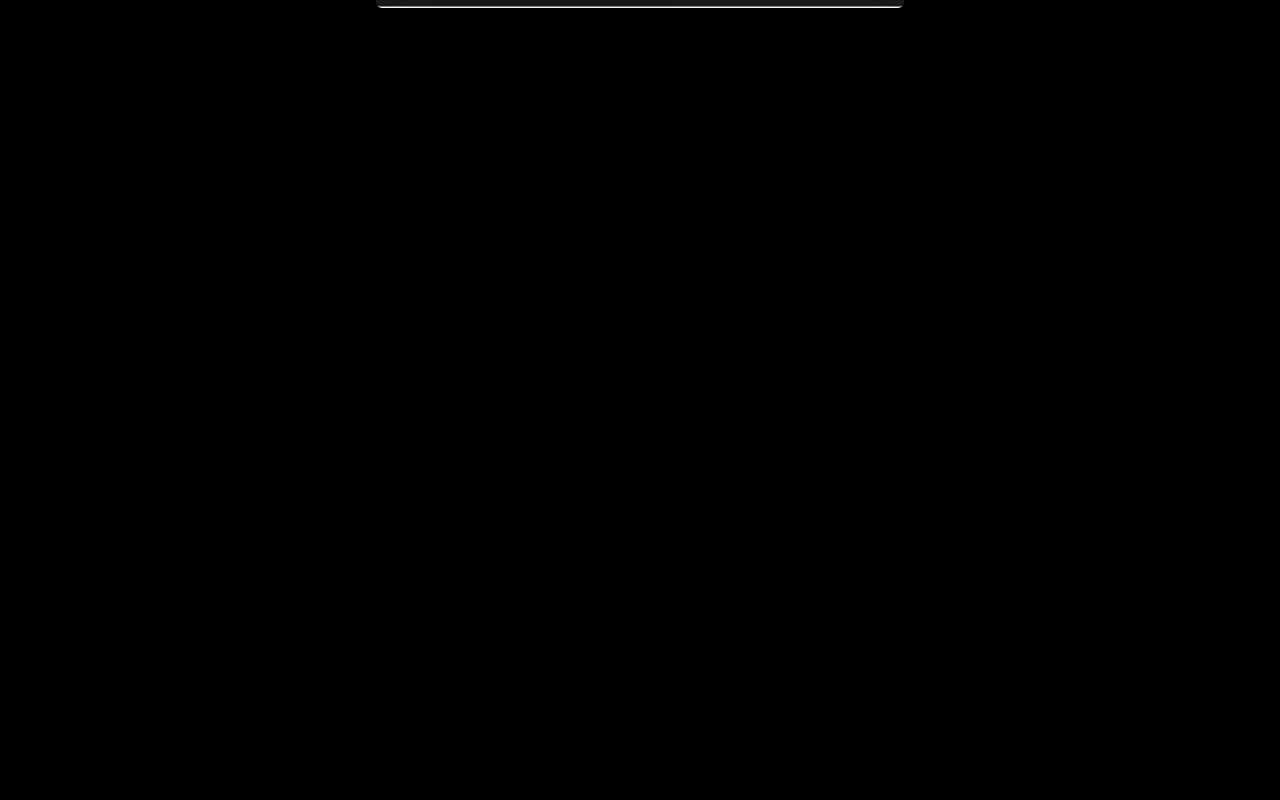
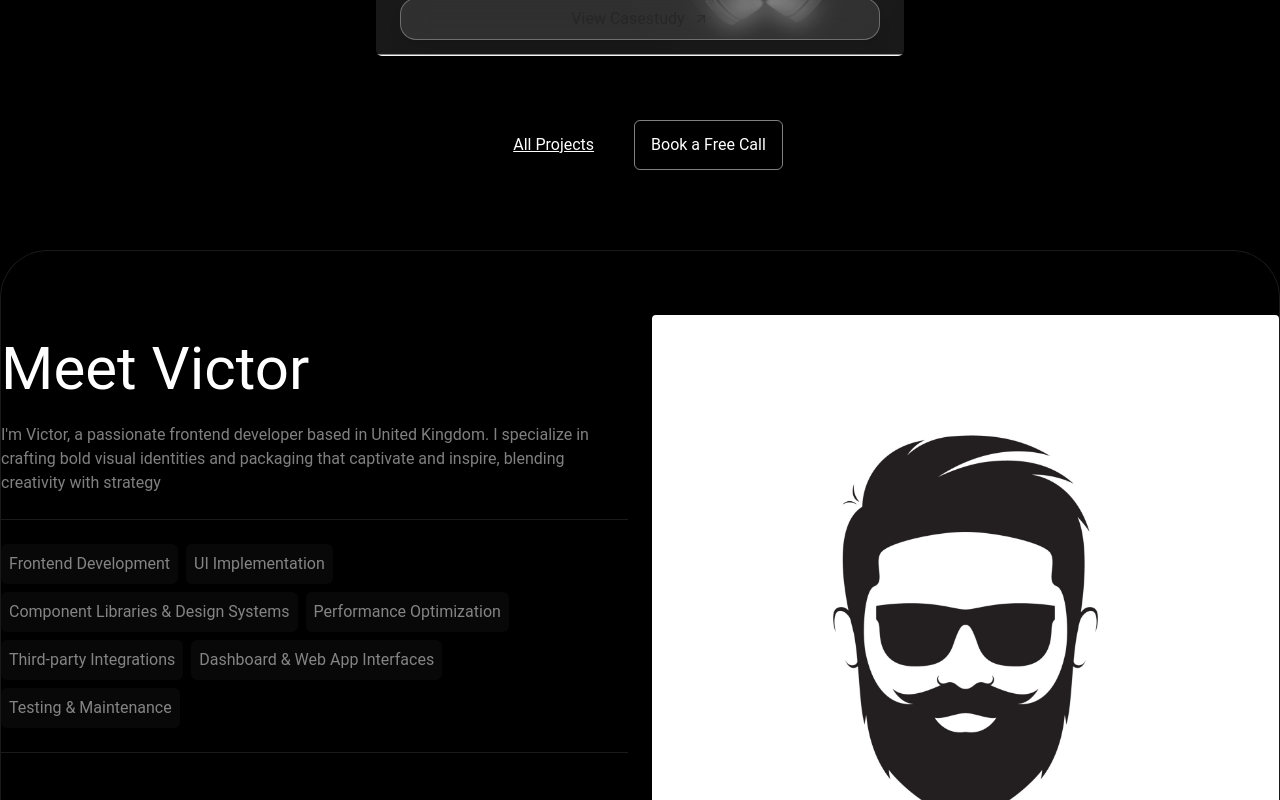
Before and after one commit to mrvicthor/blaqout-services, a React (Vite) app: page / in a window 1280 px wide. Shown: the part 2000-2800 px from the top of the page. Before the commit the page ends 2008 px from the top, so only its background shows below. Built offline with nearby package versions, Linux system fonts and the light colour scheme.

Commit message:
feat(About.tsx): added about page

```diff
--- a/src/App.tsx
+++ b/src/App.tsx
@@ -1,6 +1,7 @@
 // import reactLogo from "./assets/react.svg";
 // import viteLogo from "/vite.svg";
 import "./App.css";
+import About from "./components/about-me";
 import Banner from "./components/banner";
 import Cursor from "./components/cursor";
 import Gallery from "./components/gallery";
@@ -13,6 +14,7 @@ function App() {
       <Header />
       <Banner />
       <Gallery />
+      <About />
     </>
   );
 }
--- /dev/null
+++ b/src/components/about-me.tsx
@@ -0,0 +1,78 @@
+import myImage from "../assets/portLogo.jpg";
+
+const About = () => {
+  const services = [
+    { id: 1, name: "Frontend Development" },
+    { id: 2, name: "UI Implementation" },
+    { id: 3, name: "Component Libraries & Design Systems" },
+    { id: 4, name: "Performance Optimization" },
+    { id: 5, name: "Third-party Integrations" },
+    { id: 6, name: "Dashboard & Web App Interfaces" },
+    { id: 7, name: "Testing & Maintenance" },
+  ];
+
+  const experiences = [
+    {
+      id: 1,
+      title: "frontend developer",
+      company: "Vertu Motors",
+      period: "2023-24",
+    },
+    {
+      id: 2,
+      title: "frontend developer",
+      company: "Christ Liberty Church",
+      period: "2022-23",
+    },
+    {
+      id: 3,
+      title: "software developer",
+      company: "Just Computers Ltd",
+      period: "2021-22",
+    },
+  ];
+  return (
+    <section className="py-16 mt-8 border-t border-r border-l border-white/10 rounded-t-[3rem]">
+      <div className="max-w-7xl mx-auto">
+        <section className="grid grid-cols-2 gap-6">
+          <div className="space-y-6 pt-6">
+            <h2 className="text-white text-6xl">Meet Victor</h2>
+            <p className="text-white/50">
+              I'm Victor, a passionate frontend developer based in United
+              Kingdom. I specialize in crafting bold visual identities and
+              packaging that captivate and inspire, blending creativity with
+              strategy
+            </p>
+            <ul className="flex gap-2 flex-wrap border-t border-b border-white/10 py-6">
+              {services.map((service) => (
+                <li
+                  key={service.id}
+                  className="text-white/50 py-2 px-2 bg-white/3 w-fit rounded-md"
+                >
+                  {service.name}
+                </li>
+              ))}
+            </ul>
+            <ul className="space-y-8 py-6 px-4">
+              {experiences.map((item) => (
+                <li
+                  key={item.id}
+                  className="text-white/50 flex justify-between"
+                >
+                  <span className="capitalize">{item.title}</span>
+                  <span>{item.company}</span>
+                  <span>{item.period}</span>
+                </li>
+              ))}
+            </ul>
+          </div>
+          <div className="">
+            <img src={myImage} alt="profile photo" className="rounded" />
+          </div>
+        </section>
+      </div>
+    </section>
+  );
+};
+
+export default About;
--- a/src/components/gallery.tsx
+++ b/src/components/gallery.tsx
@@ -10,6 +10,7 @@ import aboutMeImage from "../assets/portLogo.jpg";
 import movieApp from "../assets/web-ent.png";
 import iptrackerImage from "../assets/iptrac_proj.png";
 import formImage from "../assets/multi-step-form.png";
+import { Link } from "react-scroll";
 
 const Gallery = () => {
   const firstColumn = [
@@ -34,7 +35,7 @@ const Gallery = () => {
       initial={{ y: -900, scale: 1.1, opacity: 0 }}
       animate={{ y: 0, scale: 1, opacity: 1 }}
       transition={{ duration: 0.8, ease: "easeOut" }}
-      className="px-4"
+      className="px-4 py-12"
     >
       <div className="max-w-7xl mx-auto grid md:grid-cols-2 lg:grid-cols-7 gap-3">
         <div className="lg:col-span-2 grid grid-rows-[repeat(3,20rem)] gap-3 lg:py-16">
@@ -120,6 +121,22 @@ const Gallery = () => {
           ))}
         </div>
       </div>
+      <div className="mt-16 flex justify-center gap-6">
+        <button className="py-3 px-4 rounded-md overflow-hidden cursor-pointer">
+          <Link
+            to="projects"
+            smooth={true}
+            duration={500}
+            className="underline text-white capitalize"
+          >
+            all projects
+          </Link>
+        </button>
+
+        <button className="text-white border border-white/50 py-3 px-4 rounded-md overflow-hidden cursor-pointer">
+          Book a Free Call
+        </button>
+      </div>
     </motion.section>
   );
 };
```
